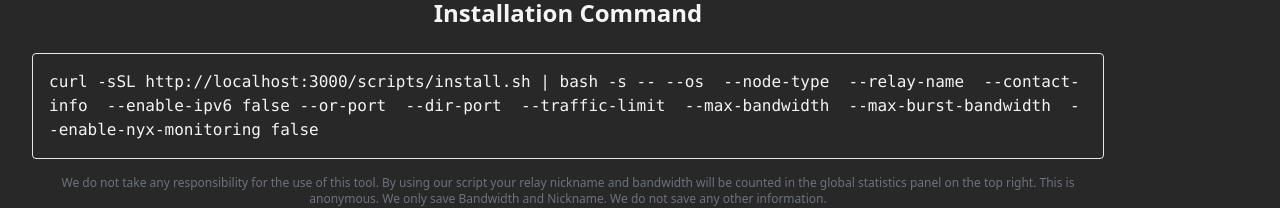
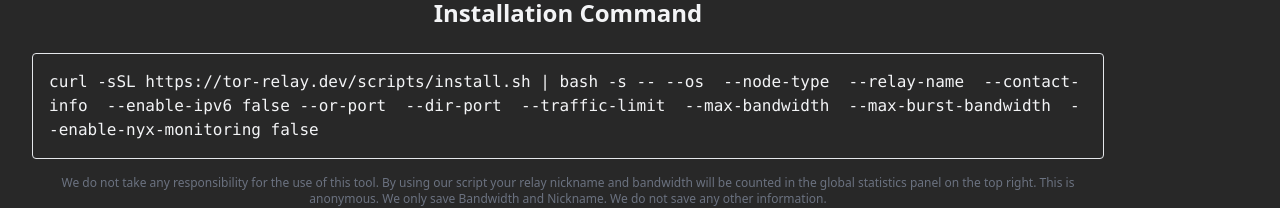
Before and after one commit to Wuemeli/tor-relay-configurator, a Nuxt app in the folder frontend/: page / in a window 1280 px wide. Shown: the part 1725-1933 px from the top of the page. Built offline with nearby package versions, Linux system fonts and the light colour scheme; no server answers; what vue3-apexcharts would draw is missing.

Commit message:
Updated the frontend components to a new api

```diff
--- a/frontend/components/Header.vue
+++ b/frontend/components/Header.vue
@@ -37,7 +37,7 @@
     },
     methods: {
         async getStats() {
-            const response = await fetch('http://localhost:5000/api/statistics');
+            const response = await fetch('http://api.tor-relay.dev/api/statistics');
             this.stats = await response.json();
         }
     }
--- a/frontend/components/config-form.vue
+++ b/frontend/components/config-form.vue
@@ -130,7 +130,7 @@
     },
     computed: {
         configText() {
-            const command = `curl -sSL http://localhost:3000/scripts/install.sh | bash -s -- --os ${this.os} --node-type ${this.nodeType} --relay-name ${this.relayName} --contact-info ${this.contactInfo} --enable-ipv6 ${this.enableIPv6} --or-port ${this.orPort} --dir-port ${this.dirPort} --traffic-limit ${this.trafficLimit} --max-bandwidth ${this.maxBandwidth} --max-burst-bandwidth ${this.maxBurstBandwidth} --enable-nyx-monitoring ${this.enableNyxMonitoring}`;
+            const command = `curl -sSL https://tor-relay.dev/scripts/install.sh | bash -s -- --os ${this.os} --node-type ${this.nodeType} --relay-name ${this.relayName} --contact-info ${this.contactInfo} --enable-ipv6 ${this.enableIPv6} --or-port ${this.orPort} --dir-port ${this.dirPort} --traffic-limit ${this.trafficLimit} --max-bandwidth ${this.maxBandwidth} --max-burst-bandwidth ${this.maxBurstBandwidth} --enable-nyx-monitoring ${this.enableNyxMonitoring}`;
             return `${command}`;
         }
     }
--- a/frontend/components/graph.vue
+++ b/frontend/components/graph.vue
@@ -114,7 +114,7 @@
 
 onMounted(async () => {
     try {
-        const response = await fetch('http://localhost:5000/api/statistics/graph');
+        const response = await fetch('http://api.tor-relay.dev/api/statistics/graph');
         const data = await response.json();
         series1.value[0].data = data.servers.map(item => [item.date, item.value]);
         series1.value[1].data = data.bridges.map(item => [item.date, item.value]);
--- a/frontend/components/leaderboard.vue
+++ b/frontend/components/leaderboard.vue
@@ -33,7 +33,7 @@
     methods: {
         async fetchLeaderboardData() {
             try {
-                const response = await fetch('http://localhost:5000/api/statistics/top10');
+                const response = await fetch('http://api.tor-relay.dev/api/statistics/top10');
                 if (!response.ok) {
                     throw new Error('Network response was not ok');
                 }
```
